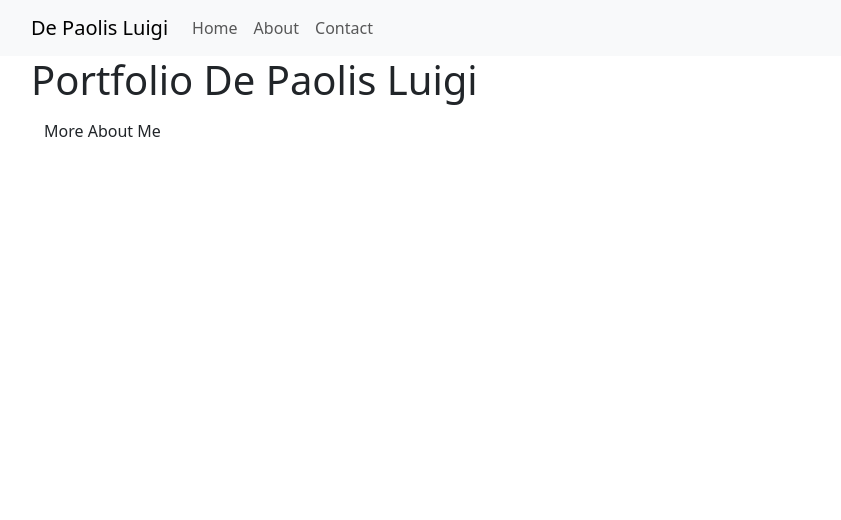
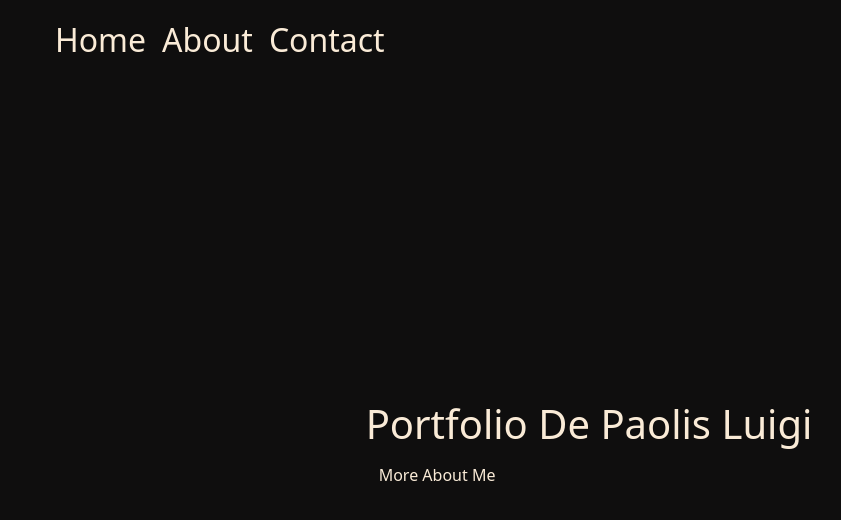
Before and after one commit to SERENABACCARI/PORTFOLIO-DE-PAOLIS-LUIGI, a React (Create React App) app in the folder portfolio/: page / in a window 1280 px wide. Shown: the top 520 px of the page, without its empty margins (51-892 px from the left). Built offline with nearby package versions, Linux system fonts and the light colour scheme.

Commit message:
modificato BG,Nav,e font

```diff
--- a/portfolio/src/App.css
+++ b/portfolio/src/App.css
@@ -1,3 +1,27 @@
+body{
+    background-color: rgb(15, 14, 14);
+   cursor: pointer;
+
+
+}
+
+
+
+.ContainerNav{
+    font-size: xx-large;
+
+
+   }
+
+.containerHome{
+    display: flex;
+    justify-content: center;
+    margin-top: 20rem;
+
+}
+
+
+
 .imgHome{
     width: 100%;
 }
--- a/portfolio/src/COMPONENT/About.jsx
+++ b/portfolio/src/COMPONENT/About.jsx
@@ -6,8 +6,8 @@ import img from "../immagini/img.jpg";
 
 function BasicExample() {
     return (
-        <Card style={{ display: "flex", flexDirection: "row", justifyContent: "space-between" }}>
-            <div className="container">
+        <Card style={{ display: "flex", flexDirection: "row", justifyContent: "space-between",backgroundColor:"transparent" }}>
+            <div className="container" >
                 <div className="row">
                     <div className="col 6">
                         <img className="imgHome" alt="immagine home" src={img} />
@@ -20,7 +20,7 @@ function BasicExample() {
                 <div className="row">
                     <div className="col 6">
                         <Card.Body>
-                            <Card.Title>De Paolis Luigi</Card.Title>
+                            <Card.Title style={{fontcolor:"white"}}>De Paolis Luigi</Card.Title>
                             <Card.Text>
                                 Some quick example text to build on the card title and make up the
                                 bulk of the card's content.
--- a/portfolio/src/COMPONENT/Home.jsx
+++ b/portfolio/src/COMPONENT/Home.jsx
@@ -5,12 +5,12 @@ import Button from 'react-bootstrap/Button';
 
 function BasicExample() {
     return (
-        <div className="container">
+        <div className="containerHome">
             <div className="row">
                 <div className="col">
-                    <h1>Portfolio De Paolis Luigi</h1>
+                    <h1 style={{ color: "antiquewhite" }} >Portfolio De Paolis Luigi</h1>
 
-                    <Button link rel="stylesheet" href="About"   variant="About">More About Me</Button>
+                    <Button link rel="stylesheet" href="About" variant="About" style={{ color: "antiquewhite" }} >More About Me</Button>
                 </div>
             </div>
 
--- a/portfolio/src/COMPONENT/Navbar.jsx
+++ b/portfolio/src/COMPONENT/Navbar.jsx
@@ -4,18 +4,17 @@ import Nav from 'react-bootstrap/Nav';
 import BootstrapNavbar from 'react-bootstrap/Navbar'; // Rinominato il componente Navbar
 
 
-
 function CustomNavbar() {
     return (
-        <BootstrapNavbar expand="lg" className="bg-body-tertiary">
-            <Container>
-                <BootstrapNavbar.Brand href="#home">De Paolis Luigi</BootstrapNavbar.Brand>
+        <BootstrapNavbar expand="lg" className="bg-trasparent">
+            <Container className="ContainerNav">
+                <BootstrapNavbar.Brand style={{ color: "antiquewhite" }} href="#home"></BootstrapNavbar.Brand>
                 <BootstrapNavbar.Toggle aria-controls="basic-navbar-nav" />
                 <BootstrapNavbar.Collapse id="basic-navbar-nav">
                     <Nav className="me-auto">
-                        <Nav.Link href="/">Home</Nav.Link>
-                        <Nav.Link href="About">About</Nav.Link>
-                        <Nav.Link href="Contact">Contact</Nav.Link>
+                        <Nav.Link style={{ color:"antiquewhite"}}  href="/">Home</Nav.Link>
+                        <Nav.Link style={{ color: "antiquewhite" }}  href="About">About</Nav.Link>
+                        <Nav.Link style={{ color: "antiquewhite"}} href="Contact">Contact</Nav.Link>
                         </Nav>
                 </BootstrapNavbar.Collapse>
             </Container>
```
